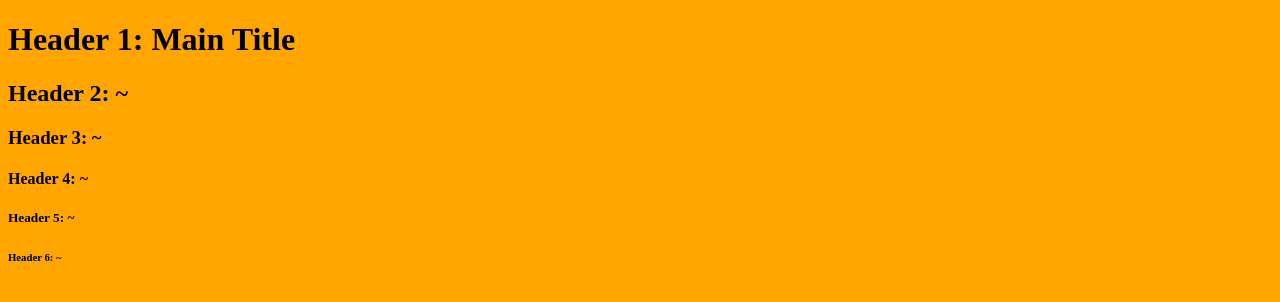
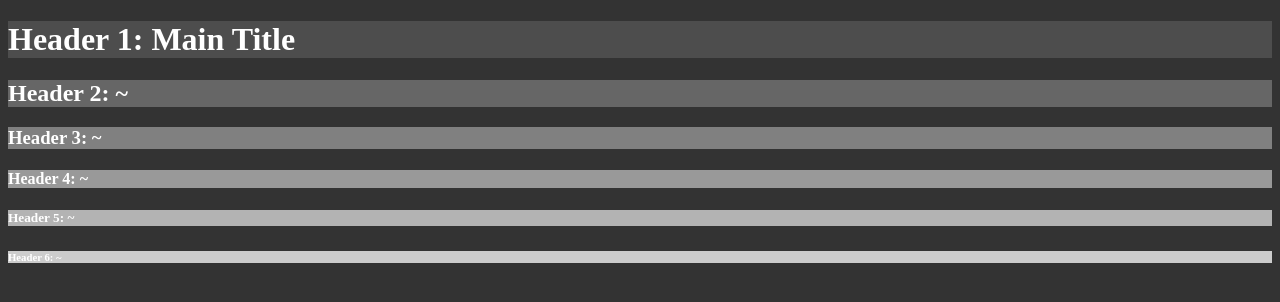
Before and after one commit to djones26/djones26.github.io, a plain HTML site: page index.html in a window 1280 px wide. Drawn offline with Linux system fonts and the light colour scheme.

Commit message:
Added to HTML/CSS info and changed color scheme

```diff
--- a/index.html
+++ b/index.html
@@ -5,17 +5,18 @@
     <title>Project Website</title>
     <style>
       body {
-        background-color: orange;
+        background-color: rgb(51, 51, 51);
+        color: white;
       }
     </style>
   </head>
   <body>
-    <h1>Header 1: Main Title</h1>
-    <h2>Header 2: ~</h2>
-    <h3>Header 3: ~</h3>
-    <h4>Header 4: ~</h4>
-    <h5>Header 5: ~</h5>
-    <h6>Header 6: ~</h6>
+    <h1 style="background-color: rgb(77, 77, 77);">Header 1: Main Title</h1>
+    <h2 style="background-color: rgb(102, 102, 102);">Header 2: ~</h2>
+    <h3 style="background-color: rgb(128, 128, 128);">Header 3: ~</h3>
+    <h4 style="background-color: rgb(153, 153, 153);"> Header 4: ~</h4>
+    <h5 style="background-color: rgb(179, 179, 179);">Header 5: ~</h5>
+    <h6 style="background-color: rgb(204, 204, 204);">Header 6: ~</h6>
   </body>
 </html>
 <!-- HTML/CSS TAGS AND INFO
@@ -61,7 +62,11 @@
   <style>                 STYLE
     p {...}                 ELEMENT SELECTOR
     #id {...}               ID SELECTOR
-    .class {                CLASS SELECTOR
+    .class {...}            CLASS SELECTOR
+    p.class {...}           COMBINED CLASS AND ELEMENT SELECTOR
+    p .class {...}          DESCENDANT SELECTOR
+    h1, h2 {...}            GROUPED SELECTORS
+    a:hover {               DYNAMIC PSEUDO-CLASS SELECTOR
       color: red;             COLOR (NAME)
       color: #ff0000;         COLOR (HEX VALUE)
       color: rgb(255, 0, 0);  COLOR (RGB VALUE)
@@ -108,4 +113,5 @@
       clear ...;              CLEAR [left, right, both]
     }
   </style>
+validator.w3.org/check
 -->
```
